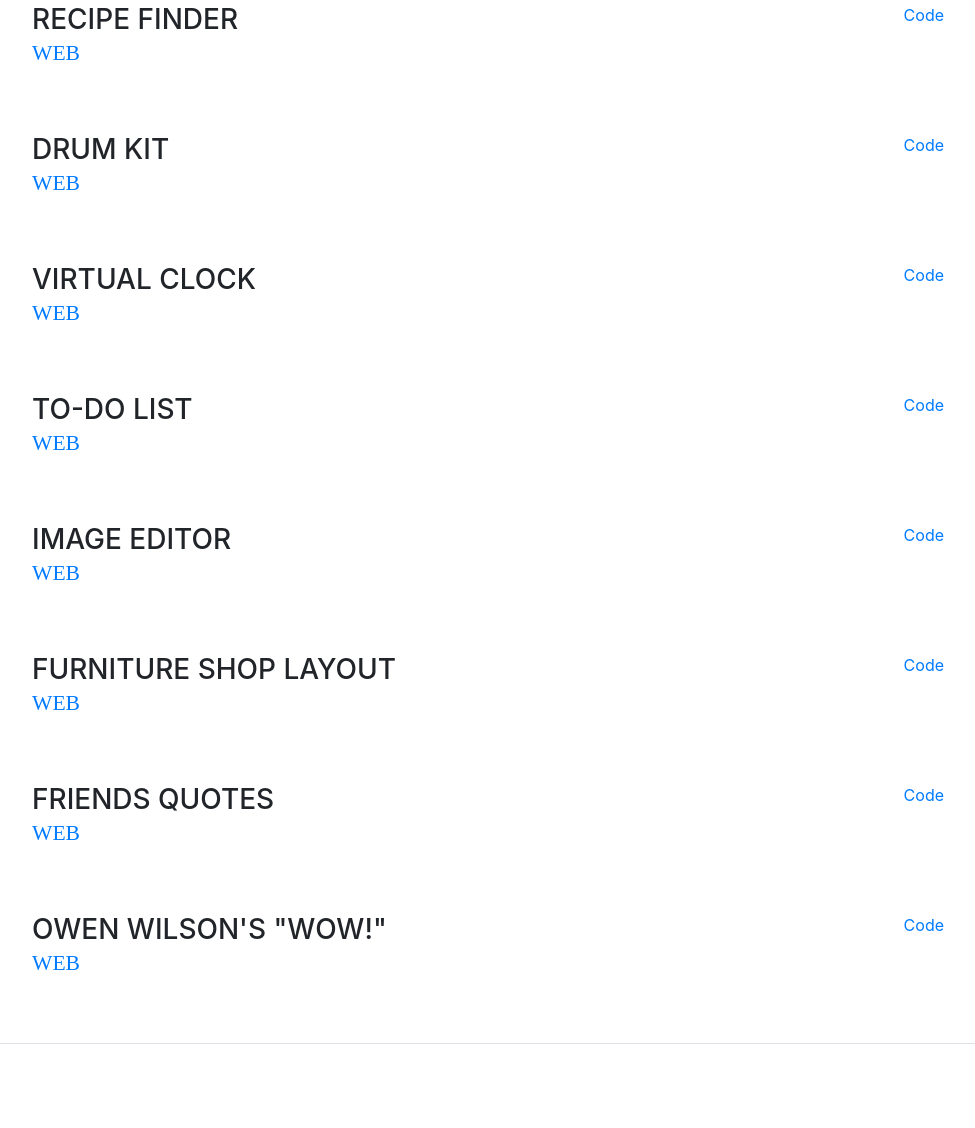
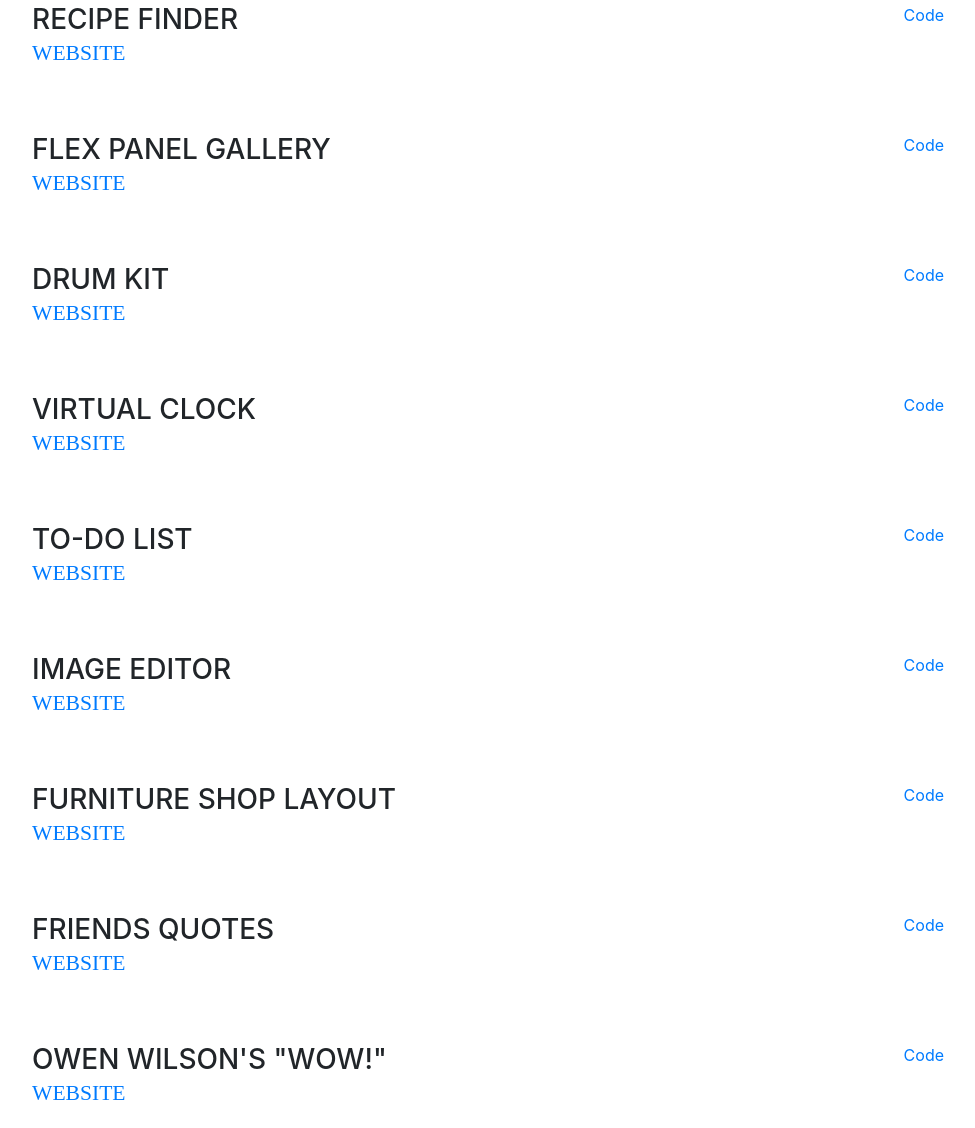
Before and after one commit to AnaliaRio/Portfolio, a website with bundled scripts: page index.html in a window 1280 px wide. Shown: the part 931-2059 px from the top of the page, without its empty margins (288-1263 px from the left). Built offline with nearby package versions, Linux system fonts and the light colour scheme; a web font is replaced by a local one.

Commit message:
added new project

```diff
--- a/index.html
+++ b/index.html
@@ -178,7 +178,7 @@
           <div class="resume-item d-flex flex-column flex-md-row mb-5">
             <div class="resume-content mr-auto">
               <h3 class="mb-0">Recipe Finder</h3>
-              <div class="subheading mb-3"><a href="https://analiario.github.io/Recipe-finder/" target="_blank">Web</a></div>
+              <div class="subheading mb-3"><a href="https://analiario.github.io/Recipe-finder/" target="_blank">Website</a></div>
               <!-- <p>Bring to the table win-win survival strategies to ensure proactive domination. At the end of the day, going forward, a new normal that has evolved from generation X is on the runway heading towards a streamlined cloud solution. User generated content in real-time will have multiple touchpoints for offshoring.</p> -->
             </div>
             <div class="resume-date text-md-right">
@@ -188,10 +188,21 @@
 
           <div class="resume-item d-flex flex-column flex-md-row mb-5">
             <div class="resume-content mr-auto">
+              <h3 class="mb-0">Flex Panel Gallery</h3>
+              <div class="subheading mb-3"><a href="https://analiario.github.io/Flex-Panel-Gallery/" target="_blank">Website</a></div>
+              <!-- <p>Bring to the table win-win survival strategies to ensure proactive domination. At the end of the day, going forward, a new normal that has evolved from generation X is on the runway heading towards a streamlined cloud solution. User generated content in real-time will have multiple touchpoints for offshoring.</p> -->
+            </div>
+            <div class="resume-date text-md-right">
+              <span class="text-primary"><a href="https://github.com/AnaliaRio/Flex-Panel-Gallery" target="_blank">Code</a></span>
+            </div>
+          </div>
+
+          <div class="resume-item d-flex flex-column flex-md-row mb-5">
+            <div class="resume-content mr-auto">
               <h3 class="mb-0">
                 Drum Kit
               </h3>
-              <div class="subheading mb-3"><a href="https://analiario.github.io/JS-Drum-Kit/" target="_blank">Web</a></div>
+              <div class="subheading mb-3"><a href="https://analiario.github.io/JS-Drum-Kit/" target="_blank">Website</a></div>
               <!-- <p>Capitalize on low hanging fruit to identify a ballpark value added activity to beta test. Override the digital divide with additional clickthroughs from DevOps. Nanotechnology immersion along the information highway will close the loop on focusing solely on the bottom line.</p> -->
             </div>
             <div class="resume-date text-md-right">
@@ -202,7 +213,7 @@
           <div class="resume-item d-flex flex-column flex-md-row mb-5">
             <div class="resume-content mr-auto">
               <h3 class="mb-0">Virtual Clock</h3>
-              <div class="subheading mb-3"><a href="https://analiario.github.io/JS-CSS-Clock/" target="_blank">Web</a></div>
+              <div class="subheading mb-3"><a href="https://analiario.github.io/JS-CSS-Clock/" target="_blank">Website</a></div>
               <!-- <p>Podcasting operational change management inside of workflows to establish a framework. Taking seamless key performance indicators offline to maximise the long tail. Keeping your eye on the ball while performing a deep dive on the start-up mentality to derive convergence on cross-platform integration.</p> -->
             </div>
             <div class="resume-date text-md-right">
@@ -213,7 +224,7 @@
           <div class="resume-item d-flex flex-column flex-md-row mb-5">
             <div class="resume-content mr-auto">
               <h3 class="mb-0">To-Do List</h3>
-              <div class="subheading mb-3"><a href="https://analiario.github.io/To-do-list/" target="_blank">Web</a></div>
+              <div class="subheading mb-3"><a href="https://analiario.github.io/To-do-list/" target="_blank">Website</a></div>
               <!-- <p>Collaboratively administrate empowered markets via plug-and-play networks. Dynamically procrastinate B2C users after installed base benefits. Dramatically visualize customer directed convergence without revolutionary ROI.</p> -->
             </div>
             <div class="resume-date text-md-right">
@@ -224,7 +235,7 @@
           <div class="resume-item d-flex flex-column flex-md-row mb-5">
             <div class="resume-content mr-auto">
               <h3 class="mb-0">Image Editor</h3>
-              <div class="subheading mb-3"><a href="https://analiario.github.io/CSS-Variables/" target="_blank">Web</a></div>
+              <div class="subheading mb-3"><a href="https://analiario.github.io/CSS-Variables/" target="_blank">Website</a></div>
               <!-- <p>Collaboratively administrate empowered markets via plug-and-play networks. Dynamically procrastinate B2C users after installed base benefits. Dramatically visualize customer directed convergence without revolutionary ROI.</p> -->
             </div>
             <div class="resume-date text-md-right">
@@ -235,7 +246,7 @@
           <div class="resume-item d-flex flex-column flex-md-row mb-5">
             <div class="resume-content mr-auto">
               <h3 class="mb-0">Furniture Shop Layout</h3>
-              <div class="subheading mb-3"><a href="https://analiario.github.io/Furniture-shop/" target="_blank">Web</a></div>
+              <div class="subheading mb-3"><a href="https://analiario.github.io/Furniture-shop/" target="_blank">Website</a></div>
               <!-- <p>Collaboratively administrate empowered markets via plug-and-play networks. Dynamically procrastinate B2C users after installed base benefits. Dramatically visualize customer directed convergence without revolutionary ROI.</p> -->
             </div>
             <div class="resume-date text-md-right">
@@ -246,7 +257,7 @@
           <div class="resume-item d-flex flex-column flex-md-row mb-5">
             <div class="resume-content mr-auto">
               <h3 class="mb-0">Friends Quotes</h3>
-              <div class="subheading mb-3"><a href="https://analiario.github.io/Friends-quotes/" target="_blank">Web</a></div>
+              <div class="subheading mb-3"><a href="https://analiario.github.io/Friends-quotes/" target="_blank">Website</a></div>
               <!-- <p>Collaboratively administrate empowered markets via plug-and-play networks. Dynamically procrastinate B2C users after installed base benefits. Dramatically visualize customer directed convergence without revolutionary ROI.</p> -->
             </div>
             <div class="resume-date text-md-right">
@@ -257,7 +268,7 @@
           <div class="resume-item d-flex flex-column flex-md-row">
             <div class="resume-content mr-auto">
               <h3 class="mb-0">Owen Wilson's "Wow!"</h3>
-              <div class="subheading mb-3"><a href="https://analiario.github.io/Owen-Wilson-wow-finder/" target="_blank">Web</a></div>
+              <div class="subheading mb-3"><a href="https://analiario.github.io/Owen-Wilson-wow-finder/" target="_blank">Website</a></div>
               <!-- <p>Collaboratively administrate empowered markets via plug-and-play networks. Dynamically procrastinate B2C users after installed base benefits. Dramatically visualize customer directed convergence without revolutionary ROI.</p> -->
             </div>
             <div class="resume-date text-md-right">
```
